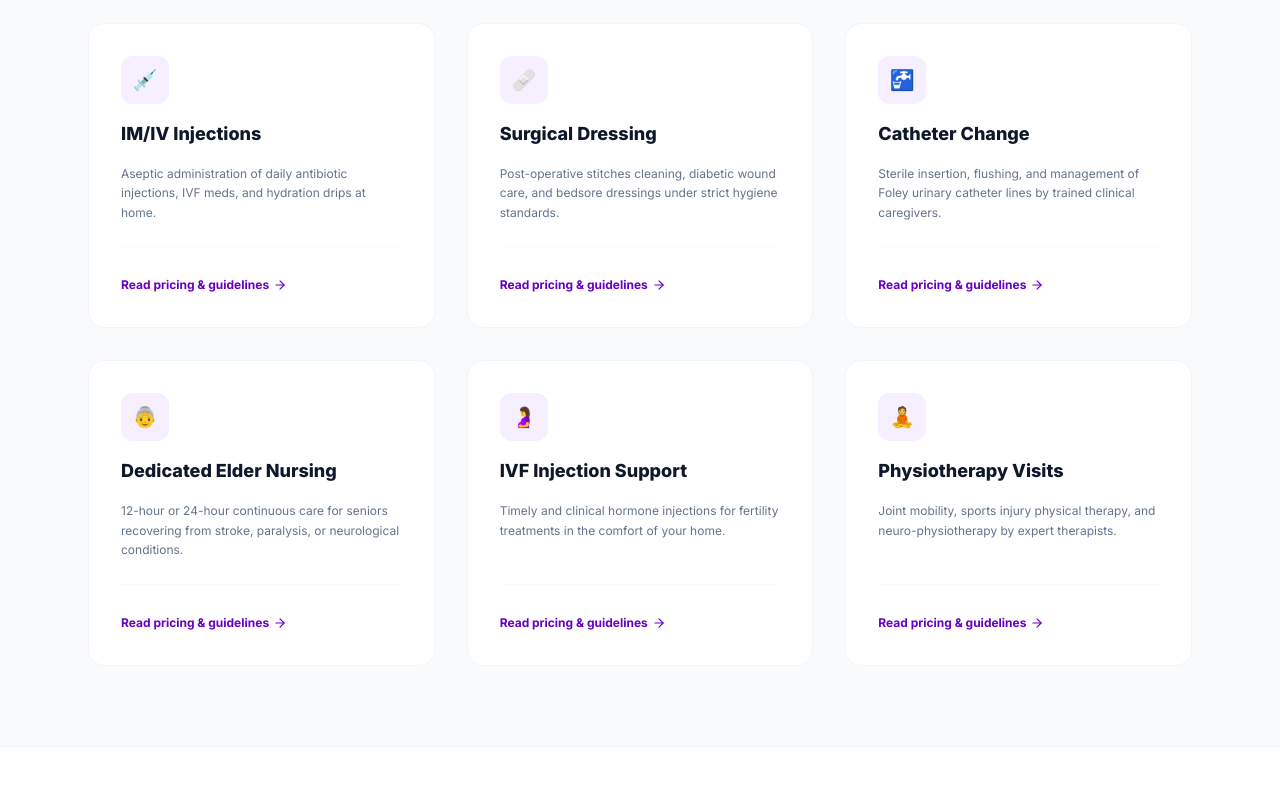
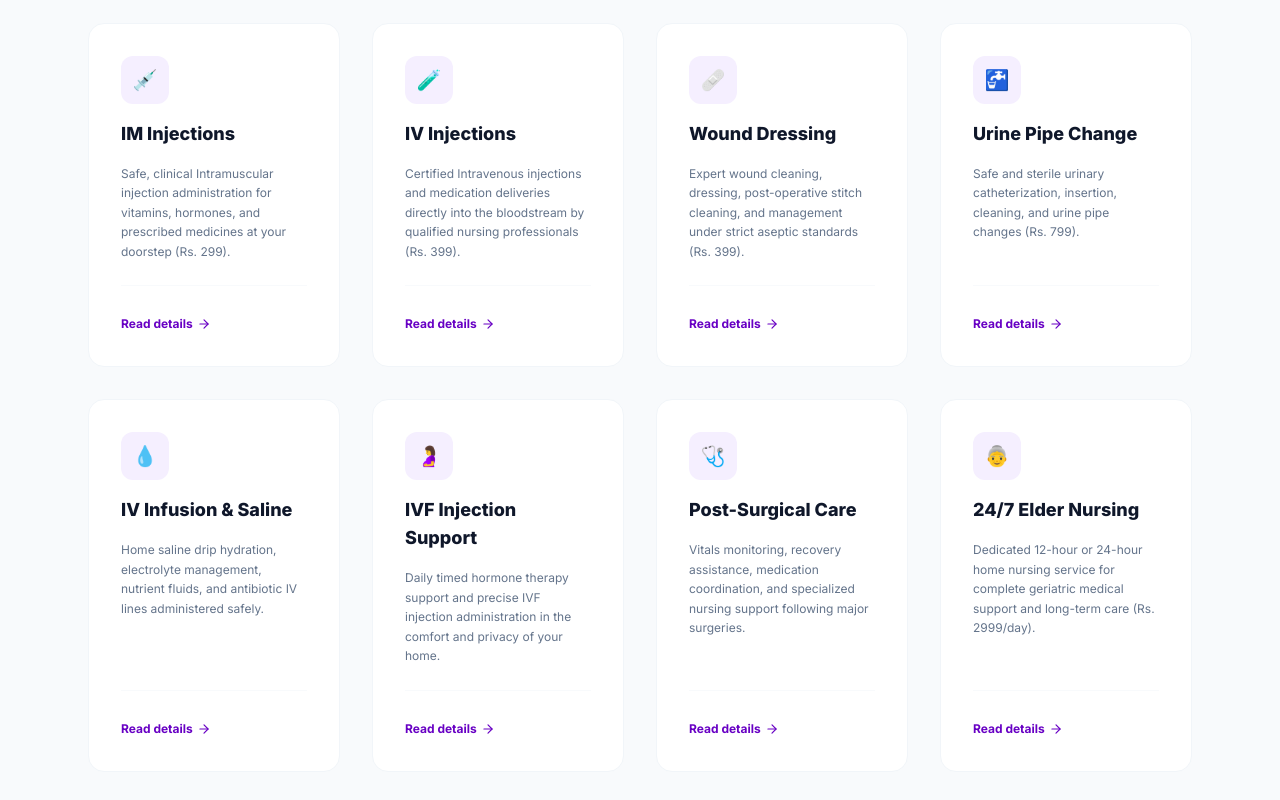
Before and after one commit to LaRoyBot/WithU, a Next.js app: page / in a window 1280 px wide. Shown: the part 1120-1920 px from the top of the page. Built offline with nearby package versions, Linux system fonts and the light colour scheme.

Commit message:
Expand service list to 8 matching original blogspot site (split injections, added IV Saline drip and post-surgical care)

```diff
--- a/src/app/page.tsx
+++ b/src/app/page.tsx
@@ -149,19 +149,19 @@ export default function HomePage() {
           <p className="text-sm text-slate-500 leading-relaxed">Certified clinical treatments, critical post-operative support, and elderly care handled by qualified home nurses.</p>
         </div>
 
-        <div className="grid gap-8 sm:grid-cols-2 lg:grid-cols-3">
+        <div className="grid gap-8 sm:grid-cols-2 lg:grid-cols-4">
           {/* Card 1 */}
           <div className="bg-white border border-slate-100 p-8 rounded-2xl hover:shadow-xl hover:-translate-y-1 transition-all duration-300 group flex flex-col justify-between">
             <div className="space-y-4">
               <div className="w-12 h-12 rounded-xl bg-primary-50 text-primary-600 flex items-center justify-center text-xl font-bold group-hover:bg-primary-600 group-hover:text-white transition-colors duration-300">
                 💉
               </div>
-              <h3 className="font-extrabold text-slate-900 text-lg">IM/IV Injections</h3>
-              <p className="text-xs text-slate-500 leading-relaxed">Aseptic administration of daily antibiotic injections, IVF meds, and hydration drips at home.</p>
+              <h3 className="font-extrabold text-slate-900 text-lg">IM Injections</h3>
+              <p className="text-xs text-slate-500 leading-relaxed">Safe, clinical Intramuscular injection administration for vitamins, hormones, and prescribed medicines at your doorstep (Rs. 299).</p>
             </div>
             <div className="pt-6 mt-6 border-t border-slate-50">
-              <Link href="/services/im-iv-injections" className="inline-flex items-center text-xs text-primary-600 font-bold hover:gap-1.5 transition-all">
-                Read pricing & guidelines <ArrowRight className="w-3.5 h-3.5 ml-1" />
+              <Link href="/services/im-injections" className="inline-flex items-center text-xs text-primary-600 font-bold hover:gap-1.5 transition-all">
+                Read details <ArrowRight className="w-3.5 h-3.5 ml-1" />
               </Link>
             </div>
           </div>
@@ -170,14 +170,14 @@ export default function HomePage() {
           <div className="bg-white border border-slate-100 p-8 rounded-2xl hover:shadow-xl hover:-translate-y-1 transition-all duration-300 group flex flex-col justify-between">
             <div className="space-y-4">
               <div className="w-12 h-12 rounded-xl bg-primary-50 text-primary-600 flex items-center justify-center text-xl font-bold group-hover:bg-primary-600 group-hover:text-white transition-colors duration-300">
-                🩹
+                🧪
               </div>
-              <h3 className="font-extrabold text-slate-900 text-lg">Surgical Dressing</h3>
-              <p className="text-xs text-slate-500 leading-relaxed">Post-operative stitches cleaning, diabetic wound care, and bedsore dressings under strict hygiene standards.</p>
+              <h3 className="font-extrabold text-slate-900 text-lg">IV Injections</h3>
+              <p className="text-xs text-slate-500 leading-relaxed">Certified Intravenous injections and medication deliveries directly into the bloodstream by qualified nursing professionals (Rs. 399).</p>
             </div>
             <div className="pt-6 mt-6 border-t border-slate-50">
-              <Link href="/services/wound-surgical-dressing" className="inline-flex items-center text-xs text-primary-600 font-bold hover:gap-1.5 transition-all">
-                Read pricing & guidelines <ArrowRight className="w-3.5 h-3.5 ml-1" />
+              <Link href="/services/iv-injections" className="inline-flex items-center text-xs text-primary-600 font-bold hover:gap-1.5 transition-all">
+                Read details <ArrowRight className="w-3.5 h-3.5 ml-1" />
               </Link>
             </div>
           </div>
@@ -186,14 +186,14 @@ export default function HomePage() {
           <div className="bg-white border border-slate-100 p-8 rounded-2xl hover:shadow-xl hover:-translate-y-1 transition-all duration-300 group flex flex-col justify-between">
             <div className="space-y-4">
               <div className="w-12 h-12 rounded-xl bg-primary-50 text-primary-600 flex items-center justify-center text-xl font-bold group-hover:bg-primary-600 group-hover:text-white transition-colors duration-300">
-                🚰
+                🩹
               </div>
-              <h3 className="font-extrabold text-slate-900 text-lg">Catheter Change</h3>
-              <p className="text-xs text-slate-500 leading-relaxed">Sterile insertion, flushing, and management of Foley urinary catheter lines by trained clinical caregivers.</p>
+              <h3 className="font-extrabold text-slate-900 text-lg">Wound Dressing</h3>
+              <p className="text-xs text-slate-500 leading-relaxed">Expert wound cleaning, dressing, post-operative stitch cleaning, and management under strict aseptic standards (Rs. 399).</p>
             </div>
             <div className="pt-6 mt-6 border-t border-slate-50">
-              <Link href="/services/urinary-catheter-change" className="inline-flex items-center text-xs text-primary-600 font-bold hover:gap-1.5 transition-all">
-                Read pricing & guidelines <ArrowRight className="w-3.5 h-3.5 ml-1" />
+              <Link href="/services/wound-surgical-dressing" className="inline-flex items-center text-xs text-primary-600 font-bold hover:gap-1.5 transition-all">
+                Read details <ArrowRight className="w-3.5 h-3.5 ml-1" />
               </Link>
             </div>
           </div>
@@ -202,14 +202,14 @@ export default function HomePage() {
           <div className="bg-white border border-slate-100 p-8 rounded-2xl hover:shadow-xl hover:-translate-y-1 transition-all duration-300 group flex flex-col justify-between">
             <div className="space-y-4">
               <div className="w-12 h-12 rounded-xl bg-primary-50 text-primary-600 flex items-center justify-center text-xl font-bold group-hover:bg-primary-600 group-hover:text-white transition-colors duration-300">
-                👵
+                🚰
               </div>
-              <h3 className="font-extrabold text-slate-900 text-lg">Dedicated Elder Nursing</h3>
-              <p className="text-xs text-slate-500 leading-relaxed">12-hour or 24-hour continuous care for seniors recovering from stroke, paralysis, or neurological conditions.</p>
+              <h3 className="font-extrabold text-slate-900 text-lg">Urine Pipe Change</h3>
+              <p className="text-xs text-slate-500 leading-relaxed">Safe and sterile urinary catheterization, insertion, cleaning, and urine pipe changes (Rs. 799).</p>
             </div>
             <div className="pt-6 mt-6 border-t border-slate-50">
-              <Link href="/services/dedicated-24-7-nursing" className="inline-flex items-center text-xs text-primary-600 font-bold hover:gap-1.5 transition-all">
-                Read pricing & guidelines <ArrowRight className="w-3.5 h-3.5 ml-1" />
+              <Link href="/services/urinary-catheter-change" className="inline-flex items-center text-xs text-primary-600 font-bold hover:gap-1.5 transition-all">
+                Read details <ArrowRight className="w-3.5 h-3.5 ml-1" />
               </Link>
             </div>
           </div>
@@ -218,14 +218,14 @@ export default function HomePage() {
           <div className="bg-white border border-slate-100 p-8 rounded-2xl hover:shadow-xl hover:-translate-y-1 transition-all duration-300 group flex flex-col justify-between">
             <div className="space-y-4">
               <div className="w-12 h-12 rounded-xl bg-primary-50 text-primary-600 flex items-center justify-center text-xl font-bold group-hover:bg-primary-600 group-hover:text-white transition-colors duration-300">
-                🤰
+                💧
               </div>
-              <h3 className="font-extrabold text-slate-900 text-lg">IVF Injection Support</h3>
-              <p className="text-xs text-slate-500 leading-relaxed">Timely and clinical hormone injections for fertility treatments in the comfort of your home.</p>
+              <h3 className="font-extrabold text-slate-900 text-lg">IV Infusion & Saline</h3>
+              <p className="text-xs text-slate-500 leading-relaxed">Home saline drip hydration, electrolyte management, nutrient fluids, and antibiotic IV lines administered safely.</p>
             </div>
             <div className="pt-6 mt-6 border-t border-slate-50">
-              <Link href="/services/at-home-ivf-support" className="inline-flex items-center text-xs text-primary-600 font-bold hover:gap-1.5 transition-all">
-                Read pricing & guidelines <ArrowRight className="w-3.5 h-3.5 ml-1" />
+              <Link href="/services/iv-hydration-drip" className="inline-flex items-center text-xs text-primary-600 font-bold hover:gap-1.5 transition-all">
+                Read details <ArrowRight className="w-3.5 h-3.5 ml-1" />
               </Link>
             </div>
           </div>
@@ -234,14 +234,46 @@ export default function HomePage() {
           <div className="bg-white border border-slate-100 p-8 rounded-2xl hover:shadow-xl hover:-translate-y-1 transition-all duration-300 group flex flex-col justify-between">
             <div className="space-y-4">
               <div className="w-12 h-12 rounded-xl bg-primary-50 text-primary-600 flex items-center justify-center text-xl font-bold group-hover:bg-primary-600 group-hover:text-white transition-colors duration-300">
-                🧘
+                🤰
               </div>
-              <h3 className="font-extrabold text-slate-900 text-lg">Physiotherapy Visits</h3>
-              <p className="text-xs text-slate-500 leading-relaxed">Joint mobility, sports injury physical therapy, and neuro-physiotherapy by expert therapists.</p>
+              <h3 className="font-extrabold text-slate-900 text-lg">IVF Injection Support</h3>
+              <p className="text-xs text-slate-500 leading-relaxed">Daily timed hormone therapy support and precise IVF injection administration in the comfort and privacy of your home.</p>
             </div>
             <div className="pt-6 mt-6 border-t border-slate-50">
-              <Link href="/services/physiotherapy-rehab" className="inline-flex items-center text-xs text-primary-600 font-bold hover:gap-1.5 transition-all">
-                Read pricing & guidelines <ArrowRight className="w-3.5 h-3.5 ml-1" />
+              <Link href="/services/at-home-ivf-support" className="inline-flex items-center text-xs text-primary-600 font-bold hover:gap-1.5 transition-all">
+                Read details <ArrowRight className="w-3.5 h-3.5 ml-1" />
+              </Link>
+            </div>
+          </div>
+
+          {/* Card 7 */}
+          <div className="bg-white border border-slate-100 p-8 rounded-2xl hover:shadow-xl hover:-translate-y-1 transition-all duration-300 group flex flex-col justify-between">
+            <div className="space-y-4">
+              <div className="w-12 h-12 rounded-xl bg-primary-50 text-primary-600 flex items-center justify-center text-xl font-bold group-hover:bg-primary-600 group-hover:text-white transition-colors duration-300">
+                🩺
+              </div>
+              <h3 className="font-extrabold text-slate-900 text-lg">Post-Surgical Care</h3>
+              <p className="text-xs text-slate-500 leading-relaxed">Vitals monitoring, recovery assistance, medication coordination, and specialized nursing support following major surgeries.</p>
+            </div>
+            <div className="pt-6 mt-6 border-t border-slate-50">
+              <Link href="/services/post-surgical-care" className="inline-flex items-center text-xs text-primary-600 font-bold hover:gap-1.5 transition-all">
+                Read details <ArrowRight className="w-3.5 h-3.5 ml-1" />
+              </Link>
+            </div>
+          </div>
+
+          {/* Card 8 */}
+          <div className="bg-white border border-slate-100 p-8 rounded-2xl hover:shadow-xl hover:-translate-y-1 transition-all duration-300 group flex flex-col justify-between">
+            <div className="space-y-4">
+              <div className="w-12 h-12 rounded-xl bg-primary-50 text-primary-600 flex items-center justify-center text-xl font-bold group-hover:bg-primary-600 group-hover:text-white transition-colors duration-300">
+                👵
+              </div>
+              <h3 className="font-extrabold text-slate-900 text-lg">24/7 Elder Nursing</h3>
+              <p className="text-xs text-slate-500 leading-relaxed">Dedicated 12-hour or 24-hour home nursing service for complete geriatric medical support and long-term care (Rs. 2999/day).</p>
+            </div>
+            <div className="pt-6 mt-6 border-t border-slate-50">
+              <Link href="/services/dedicated-24-7-nursing" className="inline-flex items-center text-xs text-primary-600 font-bold hover:gap-1.5 transition-all">
+                Read details <ArrowRight className="w-3.5 h-3.5 ml-1" />
               </Link>
             </div>
           </div>
```
